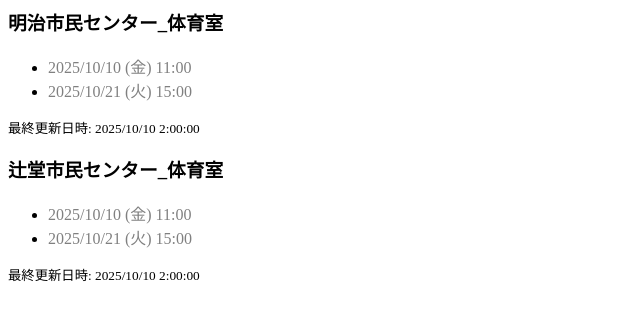
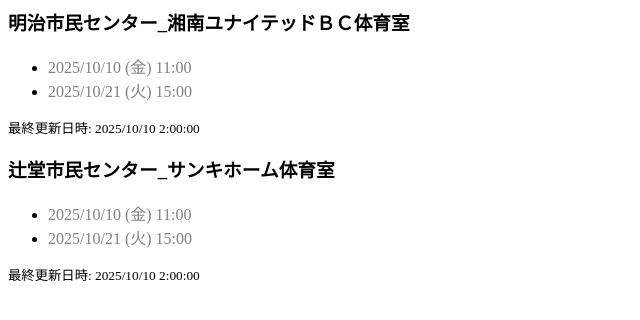
Before and after one commit to H1Gdev/ReservationChecker, a website: page docs/index.html in a window 1280 px wide. Shown: the whole page, without its empty margins (0-640 px from the left). Drawn offline with Linux system fonts and the light colour scheme.

Commit message:
Update names.

```diff
--- a/docs/index.html
+++ b/docs/index.html
@@ -17,8 +17,8 @@
   const exportJson = document.getElementById('export');
 
   const apptSysIds = {
-    'af1fde809329d210f66d3cc97bba1029': '%E6%98%8E%E6%B2%BB%E5%B8%82%E6%B0%91%E3%82%BB%E3%83%B3%E3%82%BF%E3%83%BC_%E4%BD%93%E8%82%B2%E5%AE%A4',
-    'f95d5ecc93e5d210f66d3cc97bba10a4': '%E8%BE%BB%E5%A0%82%E5%B8%82%E6%B0%91%E3%82%BB%E3%83%B3%E3%82%BF%E3%83%BC_%E4%BD%93%E8%82%B2%E5%AE%A4',
+    'af1fde809329d210f66d3cc97bba1029': '%E6%98%8E%E6%B2%BB%E5%B8%82%E6%B0%91%E3%82%BB%E3%83%B3%E3%82%BF%E3%83%BC_%E6%B9%98%E5%8D%97%E3%83%A6%E3%83%8A%E3%82%A4%E3%83%86%E3%83%83%E3%83%89%EF%BC%A2%EF%BC%A3%E4%BD%93%E8%82%B2%E5%AE%A4',
+    'f95d5ecc93e5d210f66d3cc97bba10a4': '%E8%BE%BB%E5%A0%82%E5%B8%82%E6%B0%91%E3%82%BB%E3%83%B3%E3%82%BF%E3%83%BC_%E3%82%B5%E3%83%B3%E3%82%AD%E3%83%9B%E3%83%BC%E3%83%A0%E4%BD%93%E8%82%B2%E5%AE%A4',
   };
   for (const apptSysId in apptSysIds) {
     const p = document.createElement('p');
--- a/index.js
+++ b/index.js
@@ -75,7 +75,7 @@
   await driver.get(url);
   const name = await driver.findElement(By.css('.room-name .ng-binding')).getText();
   if (name !== decodeURIComponent(roomName))
-    console.warn(name);
+    console.warn('names do not match...', name, roomName);
   await setTimeout(8 * 1000);
 
   await driver.quit();
```
Also changed, not shown: .github/workflows/update.yml.
